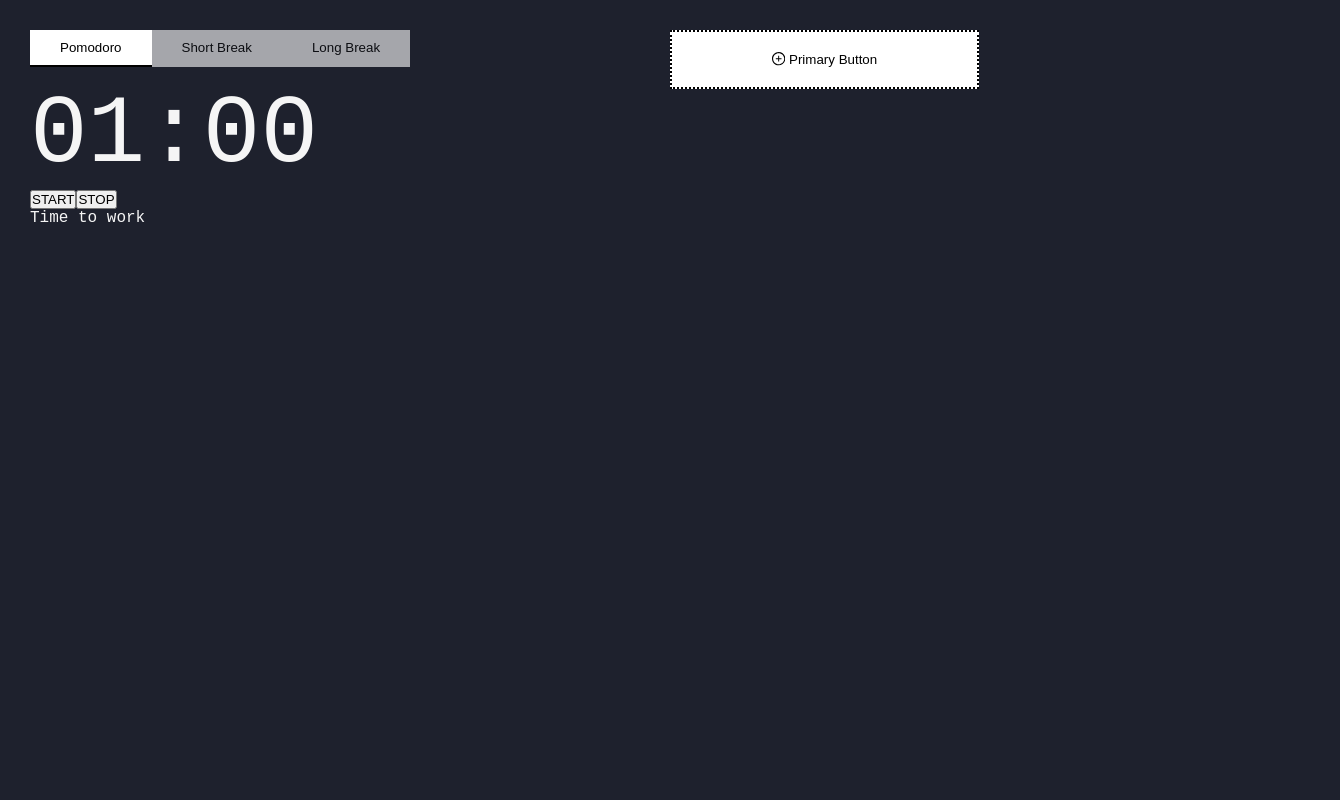
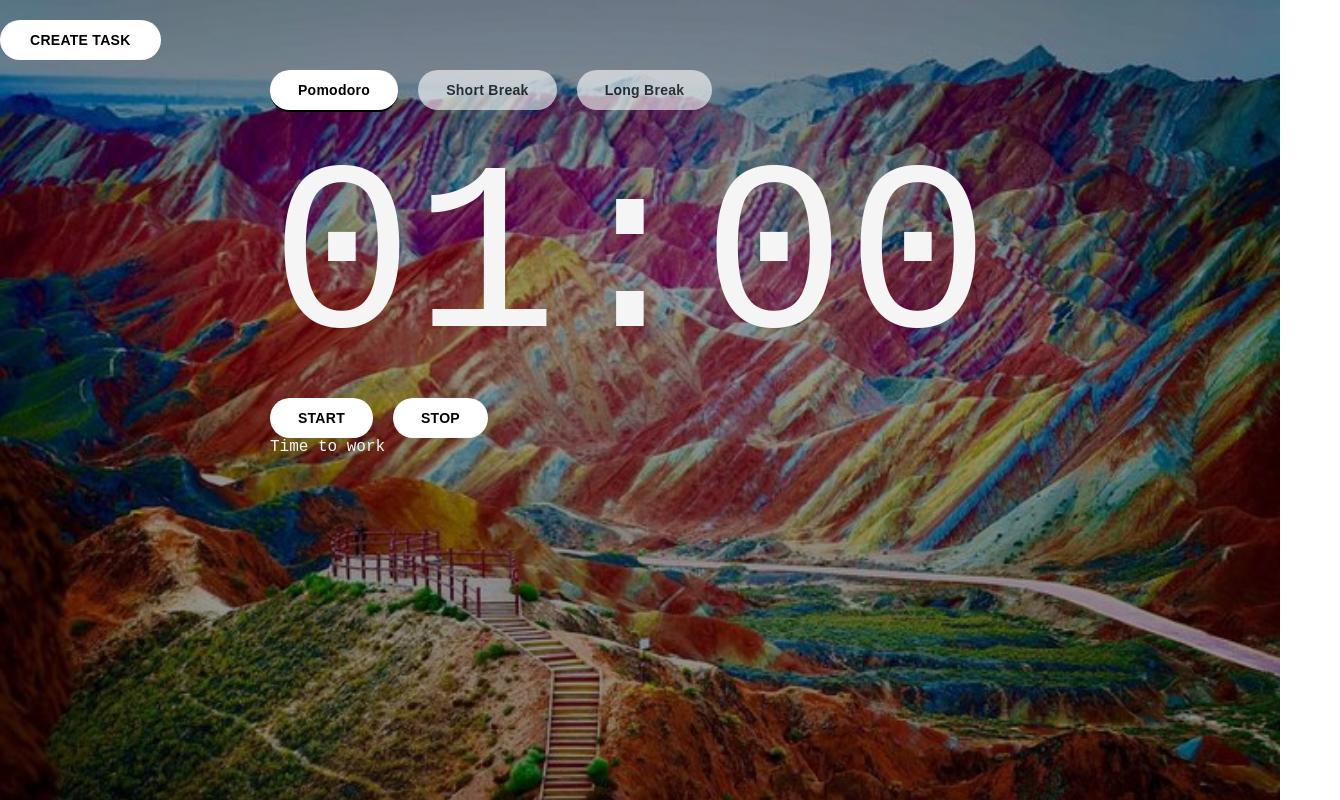
Before and after one commit to Shivani-kumari/Pomodoro, a React (Create React App) app: page / in a window 1280 px wide. Shown: the whole page, 1340 px wide, since content can reach past the window. Built offline with nearby package versions, Linux system fonts and the light colour scheme.

Commit message:
attrictive Ui

```diff
--- a/src/App.css
+++ b/src/App.css
@@ -48,10 +48,20 @@
 }
 
 body {
-  background-color: #1e212d;
+  /* background-image: url("../src/rainbow-mountains-1-1200x800.jpg"); */
   /* color: hsl(26, 64%, 77%); */
+  position: relative;
+  background: linear-gradient(rgba(0,0,0,0.4),rgba(0,0,0,0.4)),url("../src/rainbow-mountains-1-1200x800.jpg");
   color:whitesmoke;
-  /* height: 100vh; */
+  height: 100vh;
+  width: 100vw;
+  /* height: 100%; */
+  /* width: 100%; */
+  background-position: center;
+  background-repeat: no-repeat;
+  background-size: cover;
+  background-position: 50% 50%;
+  /* position: relative; */
   font-family: "Roboto Mono", monospace;
 }
 
@@ -62,14 +72,15 @@
 .App {
   display: inline-block;
   display: flex;
-  height: 100%;
+  /* height: 100%; */
   justify-content: center;
   align-items: center;
+  padding-top: 10px;
   margin-right: 20px;
 }
 
 .pomodoro {
-  font-size: 6em;
+  font-size: 15em;
 }
 
 .message {
@@ -111,6 +122,7 @@
   justify-content: center;
   align-items: center;
   margin-bottom: 10px;
+  color: #000;
 }
 
 .list {
@@ -119,6 +131,7 @@
   max-height: 300px;
   overflow: hidden;
   overflow-y: auto;
+  color: #ccc;
 }
 
 /* width */
@@ -139,8 +152,9 @@
 }
 
 .task-input {
-  width: 350px;
-  min-width: 250px;
+  /* width: 350px; */
+  /* min-width: 250px; */
+  width: 100%;
   padding: 15px 10px 10px 20px;
   margin-right: 10px;
   font-family: 'Josefin Sans', serif;
@@ -162,7 +176,7 @@
 }
 
 .add-task-btn {
-  min-width: 100px;
+  /* min-width: 100px;
   background-color: #790e43;
   color: #ccc;
   border: none;
@@ -170,7 +184,18 @@
   font-size: 14px;
   border-radius: 20px;
   box-shadow: 0 2px 5px rgba(0, 0, 0, 0.3);
-  outline: none;
+  outline: none; */
+  padding: 8px 30px;
+border-radius: 20px;
+line-height: 24px;
+font-size: 14px;
+font-weight: 600;
+letter-spacing: .02em;
+border: none;
+background : white;
+outline: none;
+overflow: hidden;
+cursor: pointer;
   cursor: pointer;
 }
 
@@ -249,3 +274,18 @@
   position: absolute;
   top: 0; left: 0; bottom: 0; right: 0;
 }
+
+.slidenav{
+  height: 100%;
+  width: 250px;
+  position: fixed;
+  /* z-index: 1; */
+  top: 0;
+  left:  0;
+  background-color: rgba(255, 255, 255, 0.3);
+  overflow-x: hidden;
+  transition: 0.5s;
+  padding-top: 60px;
+  margin-left: 0px;
+
+}
--- a/src/App.js
+++ b/src/App.js
@@ -1,29 +1,61 @@
-import React from 'react'
+import React, { useState } from 'react'
 import './App.css'
 import Promodora from './Promodora'
 import Task from './Tasks'
 import PromodoraTasks from './PomodoraTasks'
+import TaskList from './components/TaskList'
+import TaskContextProvider from './context/TaskListContext'
+import TaskForm from './components/TaskForm'
+import styled from "styled-components";
+
+const TaskButton = styled.button`
+padding: 8px 30px;
+border-radius: 20px;
+line-height: 24px;
+font-size: 14px;
+font-weight: 600;
+letter-spacing: .02em;
+border: none;
+background : white;
+outline: none;
+overflow: hidden;
+cursor: pointer;
+margin-top: 20px;
+`;
+
 export default function App() {
+
+  const [open,setOpen]= React.useState(false)
+  const clickOpen = ()=>setOpen(true)
+  const clickClose = ()=>setOpen(false)
   return (
-   <div style={{width : "100%",padding:'30px'}}>
-   <div style={{width:"50%", height: "100px" ,float: "left" }}>
-   <Promodora/>
-   </div>
-
-   <div style={{marginLeft: "50%", height: "100px"}}>
-
-
-     <PromodoraTasks/>
-
+    <>
+    {/* <Task/> */}
+   <div>
+   {open==false &&<TaskButton onClick={clickOpen}>CREATE TASK</TaskButton>}
      </div>
 
 
-  {/* <Task/> */}
+
+   {
+     open == true &&
+     <TaskContextProvider>
+      <div style={{marginLeft:"250px"}}> <TaskButton onClick={clickClose}>CLOSE TASK</TaskButton></div>
+     <div id="slidenav" className="slidenav">
+     <div >
+                 <TaskForm/>
+             <TaskList/>
+             </div>
+             </div>
+             </TaskContextProvider>
+   }
 
 
+   <div className="App">
+      <Promodora/>
+   </div>
 
-      </div>
-
+      </>
 
 
   )
--- a/src/Promodora.js
+++ b/src/Promodora.js
@@ -3,20 +3,59 @@
 import styled from "styled-components";
 
 const Tab = styled.button`
-  padding: 10px 30px;
-  cursor: pointer;
-  opacity: 0.6;
-  background : white;
-  border: 0;
-  outline: 0;
-  border-bottom: 2px solid transparent;
-  transition: ease border-bottom 250ms;
+opacity: 0.6;
+ background : white;
+padding: 8px 28px;
+border-radius: 20px;
+line-height: 24px;
+font-size: 14px;
+font-weight: 600;
+letter-spacing: .02em;
+border: none;
+background : white;
+outline: none;
+position: relative;
+overflow: hidden;
+cursor: pointer;
+  margin-right: 20px;
   ${({ active }) =>
     active &&
     `
     border-bottom: 2px solid black;
     opacity: 1;
   `}
+`;
+
+const StartButton = styled.button`
+padding: 8px 28px;
+border-radius: 20px;
+line-height: 24px;
+font-size: 14px;
+font-weight: 600;
+letter-spacing: .02em;
+border: none;
+background : white;
+outline: none;
+position: relative;
+overflow: hidden;
+cursor: pointer;
+margin-right: 20px;
+`;
+
+const StopButton = styled.button`
+padding: 8px 28px;
+border-radius: 20px;
+line-height: 24px;
+font-size: 14px;
+font-weight: 600;
+letter-spacing: .02em;
+border: none;
+background : white;
+outline: none;
+position: relative;
+overflow: hidden;
+cursor: pointer;
+margin-right: 20px;
 `;
 
 
@@ -206,16 +245,16 @@
      {shortStart && `${ShortTimeimerMinutes}:${ShortTimeSeconds}`}
      {longStart && `${LongTimeMinutes}:${LongTimeSeconds}`}
       </div>
-      {promodoro && <><button onClick={tick}>START</button>
-      <button onClick={stop}>STOP</button>
+      {promodoro && <><StartButton onClick={tick}>START</StartButton>
+      <StopButton onClick={stop}>STOP</StopButton>
       <p>Time to work</p></>}
 
-      {shortStart && <><button onClick={clickShort}>START</button>
-      <button onClick={clickShortStop}>STOP</button>
+      {shortStart && <><StartButton onClick={clickShort}>START</StartButton>
+      <StopButton onClick={clickShortStop}>STOP</StopButton>
       <p>Time for a break</p></>}
 
-      {longStart && <><button onClick={clickLong}>START</button>
-    {setLongBreak && <button onClick={clickLongStop}>STOP</button>}
+      {longStart && <><StartButton onClick={clickLong}>START</StartButton>
+    {setLongBreak && <StopButton onClick={clickLongStop}>STOP</StopButton>}
       <p>Time for a break</p></>}
 
 
--- a/src/components/TaskForm.js
+++ b/src/components/TaskForm.js
@@ -43,11 +43,10 @@
           {editItem ? 'Edit Task' : 'Add Task'}
 
         </button>
-        <button className="btn clear-btn"
-        //  onClick={clearList}
-         >
-          Clear
-        </button>
+        {/* <button className="btn clear-btn" */}
+
+          {/* Clear */}
+        {/* </button> */}
       </div>
        </form>
     )
--- a/src/pomodoraComponents/Task.js
+++ b/src/pomodoraComponents/Task.js
@@ -6,7 +6,7 @@
     const {findItem} = useContext(TaskListContext)
     return (
         <Card style={{ width: 250, backgroundColor: "pink" }}>
-            <span style={{color:"black"}}>{task.title} {'0' +'/' + task.count} <Button onClick={()=>findItem(task.id)}><MenuOutlined /></Button></span>
+            <span style={{color:"black"}}>{task.title} {'0' +'/' + task.count} <Button onClick={()=>findItem(task.id)} style={{textAlign:'right'}}><MenuOutlined /></Button></span>
         </Card>
     )
 }
--- a/src/pomodoraComponents/TaskForm.js
+++ b/src/pomodoraComponents/TaskForm.js
@@ -102,7 +102,7 @@
 
            {
                open === false &&
-               <OpenButton onClick={clickOpen}><PlusCircleOutlined />  Primary Button</OpenButton>
+               <OpenButton onClick={clickOpen}><PlusCircleOutlined />Add Tasks</OpenButton>
            }
             {
                 open === true &&
@@ -118,7 +118,7 @@
                 <br/>
                 {editItem !== null && <DeleteButton onClick={()=>removeTask(editItem.id)}>Delete</DeleteButton>}
                 <CancelButton onClick={clickClose}>Cancel</CancelButton>
-                <SaveButton onClick={handleSubmit} disabled={title == ""}>Save</SaveButton>
+                <SaveButton onClick={handleSubmit} disabled={title ==""}>Save</SaveButton>
 
             </Card>
             }
```
Also changed, not shown: src/rainbow-mountains-1-1200x800.jpg (added).
